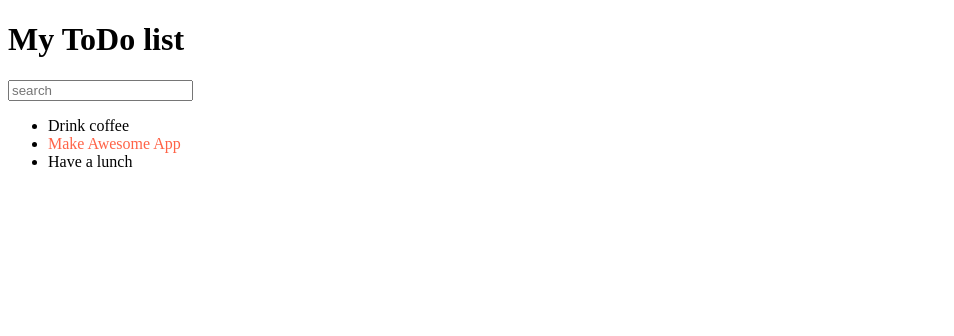
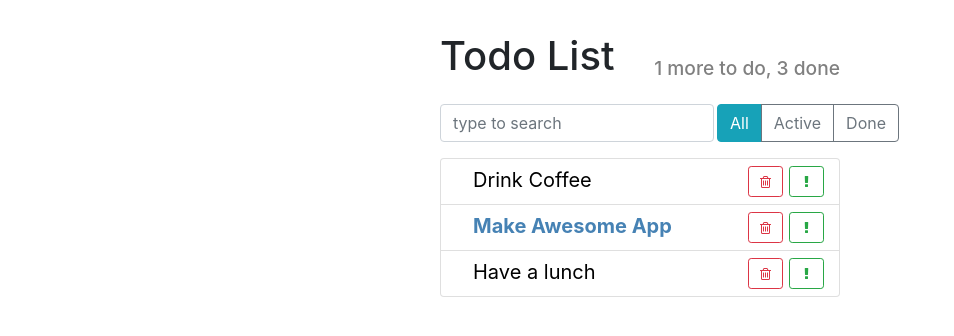
Before and after one commit to VolodymyrKorkin/todo-list_React.Project, a React app: page / in a window 1280 px wide. Shown: the whole page, without its empty margins (0-954 px from the left). Built offline with nearby package versions, Linux system fonts and the light colour scheme.

Commit message:
add css styles bootstrap

```diff
--- a/public/index.html
+++ b/public/index.html
@@ -1,11 +1,18 @@
 <!DOCTYPE html>
 <html lang="en">
   <head>
-    <meta charset="utf-8" />
-    <meta name="viewport" content="width=device-width, initial-scale=1" />
-    <title>ToDo-list App</title>
+    <meta charset="utf-8">
+    <meta name="viewport"
+          content="width=device-width, initial-scale=1, shrink-to-fit=no">
+
+    <link rel="stylesheet"
+      href="https://stackpath.bootstrapcdn.com/font-awesome/4.7.0/css/font-awesome.min.css">
+    <link rel="stylesheet"
+      href="https://stackpath.bootstrapcdn.com/bootstrap/4.1.3/css/bootstrap.min.css">
+
+    <title>Todo App</title>
   </head>
   <body>
-    <div id="root"></div>
+    <div role="main" id="root" class="container"></div>
   </body>
 </html>
--- /dev/null
+++ b/src/components/app-header.css
@@ -0,0 +1,12 @@
+.app-header {
+  align-items: flex-end;
+}
+
+.app-header h1 {
+  flex-grow: 1;
+}
+
+.app-header h2 {
+  font-size: 1.2rem;
+  color: grey;
+}
--- a/src/components/app-header.js
+++ b/src/components/app-header.js
@@ -1,7 +1,13 @@
-import React from "react";
+import React from 'react';
+import './app-header.css';
 
-const AppHeader = () => {
-    return <h1>My ToDo list</h1>;
-  };
+const AppHeader = ({toDo, done}) => {
+  return (
+    <div className="app-header d-flex">
+      <h1>Todo List</h1>
+      <h2>{toDo} more to do, {done} done</h2>
+    </div>
+  );
+};
 
 export default AppHeader;
--- /dev/null
+++ b/src/components/item-status-filter.js
@@ -0,0 +1,18 @@
+import React from 'react';
+
+import './item-status-filter.css';
+
+const ItemStatusFilter = () => {
+  return (
+    <div className="btn-group">
+      <button type="button"
+              className="btn btn-info">All</button>
+      <button type="button"
+              className="btn btn-outline-secondary">Active</button>
+      <button type="button"
+              className="btn btn-outline-secondary">Done</button>
+    </div>
+  );
+};
+
+export default ItemStatusFilter;
--- /dev/null
+++ b/src/components/search-panel.css
@@ -0,0 +1,5 @@
+.search-input {
+  width: auto;
+  flex-grow: 1;
+  margin-right: 3px;
+}
--- a/src/components/search-panel.js
+++ b/src/components/search-panel.js
@@ -1,7 +1,13 @@
-import React from "react";
+import React from 'react';
+
+import './search-panel.css';
 
 const SearchPanel = () => {
-    return <input placeholder="search" />
-  };
+  return (
+    <input type="text"
+              className="form-control search-input"
+              placeholder="type to search" />
+  );
+};
 
 export default SearchPanel;
--- /dev/null
+++ b/src/components/todo-list-item.css
@@ -0,0 +1,24 @@
+.todo-list-item {
+  font-size: 1.25rem;
+}
+
+.todo-list-item button {
+  width: 35px;
+  margin: 3px;
+}
+
+.todo-list-item-label {
+  margin-left: 1.25rem;
+  line-height: 35px;
+  cursor: pointer;
+  user-select: none;
+}
+
+.todo-list-item.done .todo-list-item-label {
+  text-decoration: line-through;
+}
+
+.todo-list-item.important .todo-list-item-label {
+  font-weight: bold;
+  color: steelblue;
+}
--- a/src/components/todo-list-item.js
+++ b/src/components/todo-list-item.js
@@ -1,16 +1,33 @@
-import React from "react";
+import React from 'react';
 
-const TodoListItem = ( {label, important = false} ) => {
+import './todo-list-item.css';
 
-	const style = {
-		color: important ? 'tomato' : 'black',
-	};
+const TodoListItem = ({ label, important = false }) => {
 
-	return <span style = {style}>{ label }</span>;
+  const style = {
+    color: important ? 'steelblue' : 'black',
+    fontWeight: important ? 'bold' : 'normal'
+  };
+
+  return (
+    <span className="todo-list-item">
+      <span
+        className="todo-list-item-label"
+        style={style}>
+        {label}
+      </span>
+
+      <button type="button"
+              className="btn btn-outline-success btn-sm float-right">
+        <i className="fa fa-exclamation" />
+      </button>
+
+      <button type="button"
+              className="btn btn-outline-danger btn-sm float-right">
+        <i className="fa fa-trash-o" />
+      </button>
+    </span>
+  );
 };
 
-// const TodoListItem = (props) => {
-// 	return <span>{ props.label }</span>;
-// };
-
 export default TodoListItem;
--- /dev/null
+++ b/src/components/todo-list.css
@@ -0,0 +1,3 @@
+.todo-list .list-group-item {
+  padding: .25rem .75rem;
+}
--- a/src/components/todo-list.js
+++ b/src/components/todo-list.js
@@ -1,24 +1,22 @@
-import React from "react";
+import React from 'react';
 
-import TodoListItem from "./todo-list-item";
+import TodoListItem from './todo-list-item';
+import './todo-list.css';
 
-const TodoList = ( {todos} ) => {
+const TodoList = ({ todos }) => {
 
   const elements = todos.map((item) => {
-
     const { id, ...itemProps } = item;
 
     return (
-			<li key={item.id}>
-				<TodoListItem { ...itemProps } />
-				{/* label = {item.label}
-						important = {item.important} */}
+      <li key={id} className="list-group-item">
+        <TodoListItem {...itemProps } />
       </li>
     );
   });
 
   return (
-		<ul>
+    <ul className="list-group todo-list">
       { elements }
     </ul>
   );
--- /dev/null
+++ b/src/index.css
@@ -0,0 +1,8 @@
+.todo-app {
+  margin: 2rem auto 0 auto;
+  max-width: 400px;
+}
+
+.top-panel {
+  margin: 1rem 0;
+}
--- a/src/index.js
+++ b/src/index.js
@@ -1,25 +1,33 @@
-import React from "react";
-import ReactDOM from "react-dom";
+import React from 'react';
+import ReactDOM from 'react-dom';
 
 import AppHeader from './components/app-header';
 import SearchPanel from './components/search-panel';
 import TodoList from './components/todo-list';
+import ItemStatusFilter from './components/item-status-filter';
+
+import './index.css';
 
 const App = () => {
 
   const todoData = [
-    { label: 'Drink coffee', important: false, id: 1 },
+    { label: 'Drink Coffee', important: false, id: 1 },
     { label: 'Make Awesome App', important: true, id: 2 },
-    { label: 'Have a lunch', important: false, id: 3 },
+    { label: 'Have a lunch', important: false, id: 3 }
   ];
 
   return (
-    <div>
-      <AppHeader />
-      <SearchPanel />
-      <TodoList todos={ todoData } />
+    <div className="todo-app">
+      <AppHeader toDo={1} done={3} />
+      <div className="top-panel d-flex">
+        <SearchPanel />
+        <ItemStatusFilter />
+      </div>
+
+      <TodoList todos={todoData} />
     </div>
   );
 };
 
-ReactDOM.render(<App />, document.getElementById('root'));
+ReactDOM.render(<App />,
+  document.getElementById('root'));
```
Also changed, not shown: package.json (+5 -27 lines), README.md, src/components/item-status-filter.css (added), 2 other files. Lines whose indentation alone changed are shown as unchanged.
